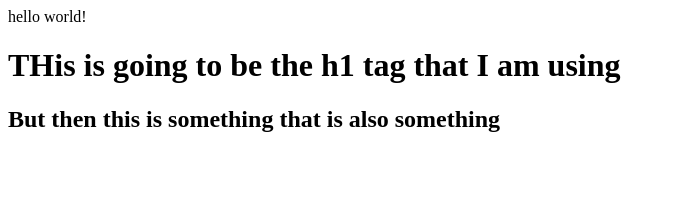
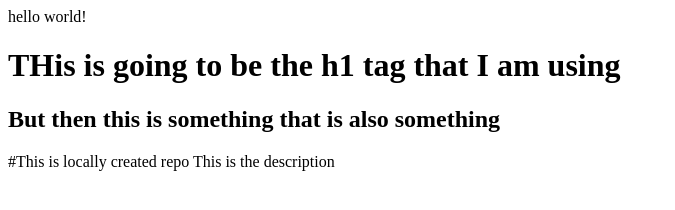
Before and after one commit to sudaisjaved/demo-repo, a plain HTML site: page index.html in a window 1280 px wide. Shown: the whole page, without its empty margins (0-675 px from the left). Drawn offline with Linux system fonts and the light colour scheme.

Commit message:
updates the Readme

```diff
--- a/index.html
+++ b/index.html
@@ -1,3 +1,6 @@
 <Div>hello world!</Div>
 <h1>THis is going to be the h1 tag that I am using</h1>
 <h2>But then this is something that is also something</h2>
+
+#This is locally created repo
+This is the description
```
